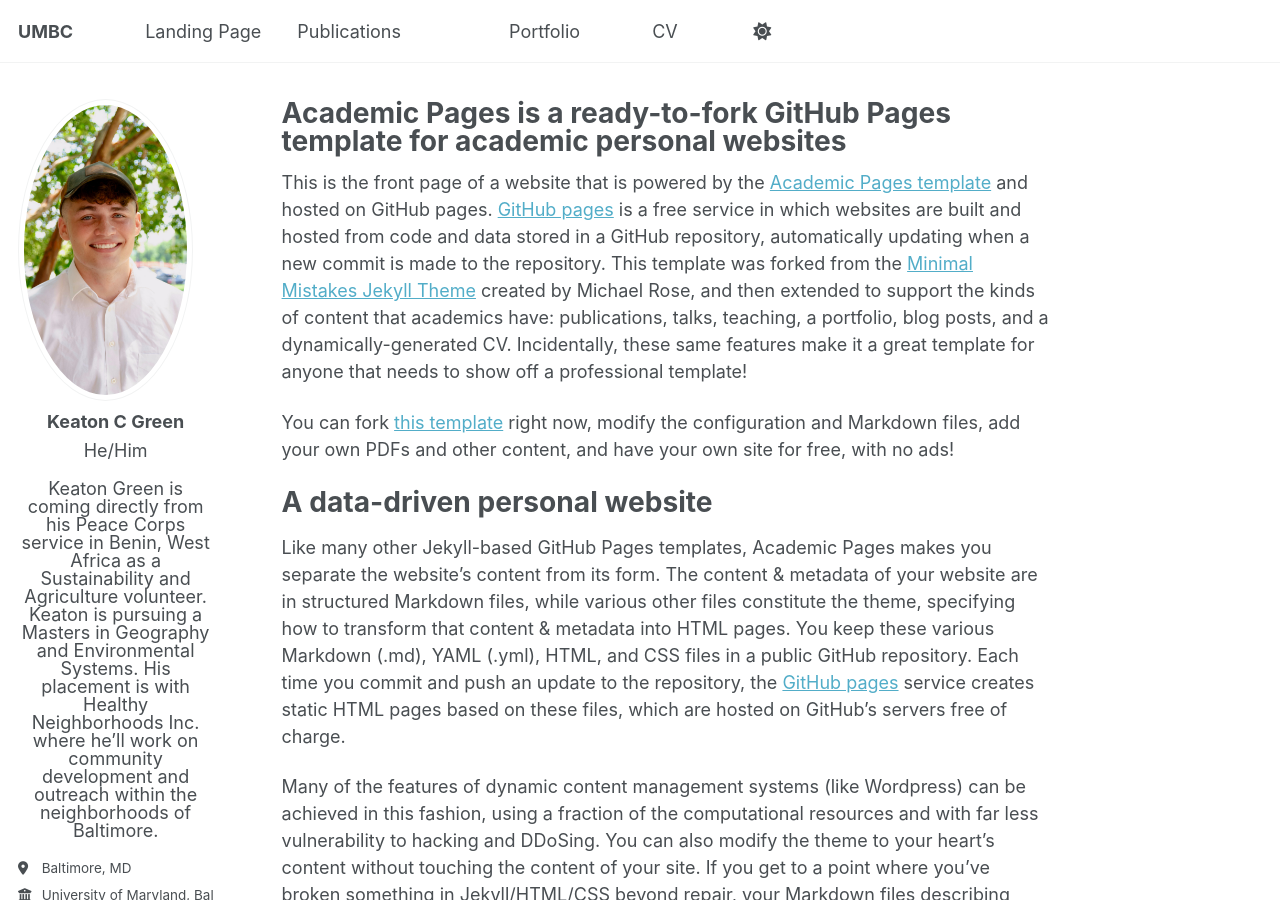
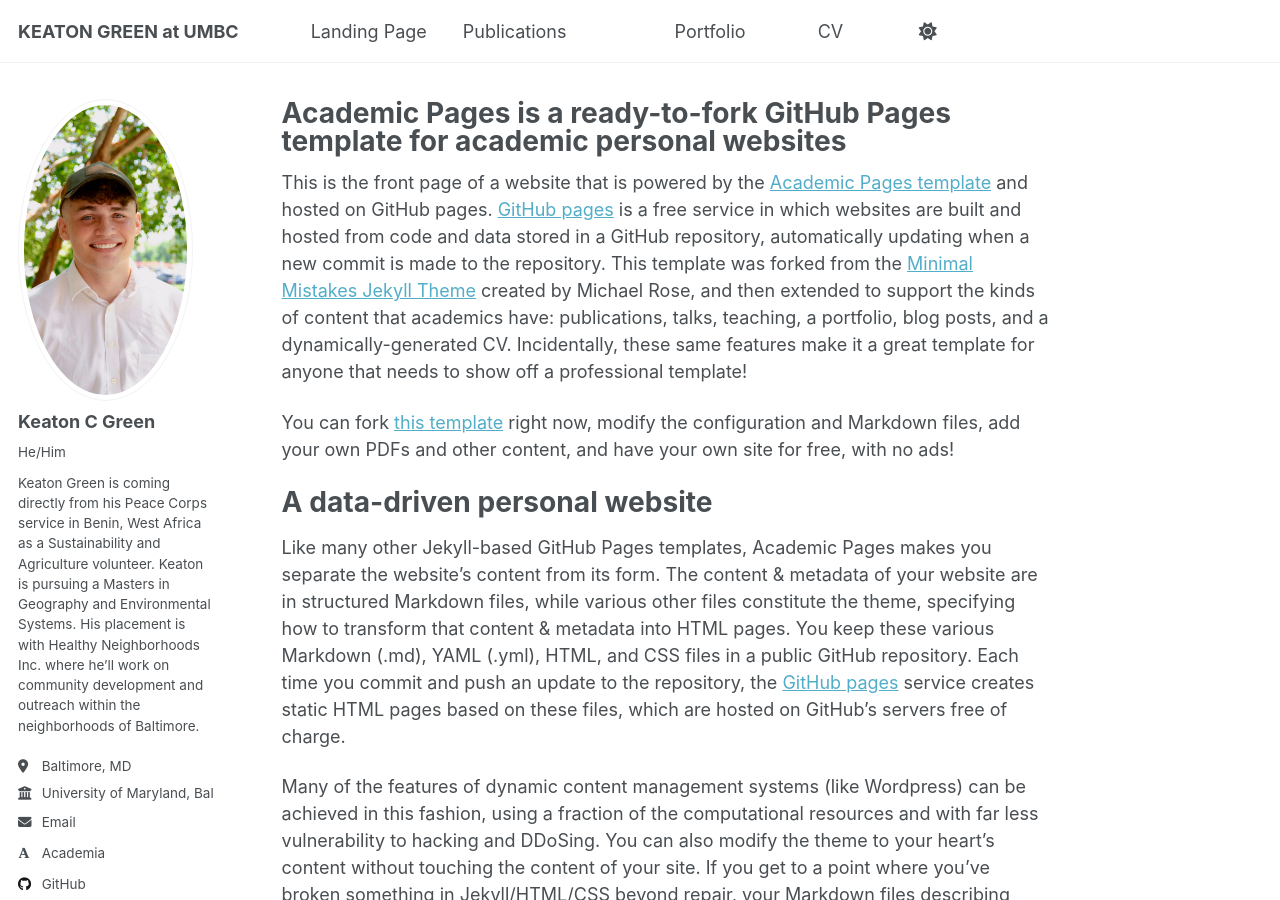
Before and after one commit to K3ATON-G1/K3ATON-G1.github.io, a Jekyll site: the page built from _pages/about.md, in a window 1280 px wide and 900 px high. Built offline with Jekyll 4.4.1, drawn with Linux system fonts in a browser that asks for light colours; some web fonts are replaced; a script that is not in the unit is left out.

Commit message:
Update _config.yml

```diff
--- a/_config.yml
+++ b/_config.yml
@@ -1,6 +1,6 @@
 locale                   : "en-US"
 site_theme               : "default"
-title                    : "UMBC"
+title                    : "KEATON GREEN at UMBC"
 title_separator          : "-"
 name                     : "Keaton C Green"
 description              : "Keaton C Green's academic portfolio"
@@ -10,9 +10,9 @@ repository               : "k3aton-g1/k3aton-g1.github.io"
 
 author:
   avatar           : "Profile_.JPG"
-  name             : <center>Keaton C Green</center>
-  pronouns         : <center>He/Him</center>
-  bio              : <center> Keaton Green is coming directly from his Peace Corps service in Benin, West Africa as a Sustainability and Agriculture volunteer. Keaton is pursuing a Masters in Geography and Environmental Systems. His placement is with Healthy Neighborhoods Inc. where he’ll work on community development and outreach within the neighborhoods of Baltimore. </center>
+  name             : "Keaton C Green"
+  pronouns         : "He/Him"
+  bio              : "Keaton Green is coming directly from his Peace Corps service in Benin, West Africa as a Sustainability and Agriculture volunteer. Keaton is pursuing a Masters in Geography and Environmental Systems. His placement is with Healthy Neighborhoods Inc. where he’ll work on community development and outreach within the neighborhoods of Baltimore."
   location         : "Baltimore, MD"
   employer         : "University of Maryland, Baltimore County"
   uri              : # URL
```
